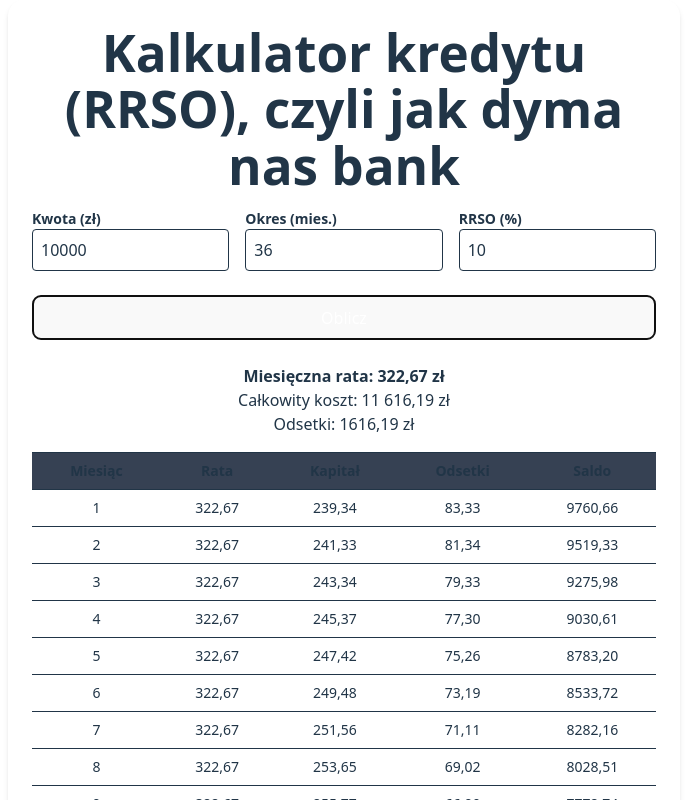
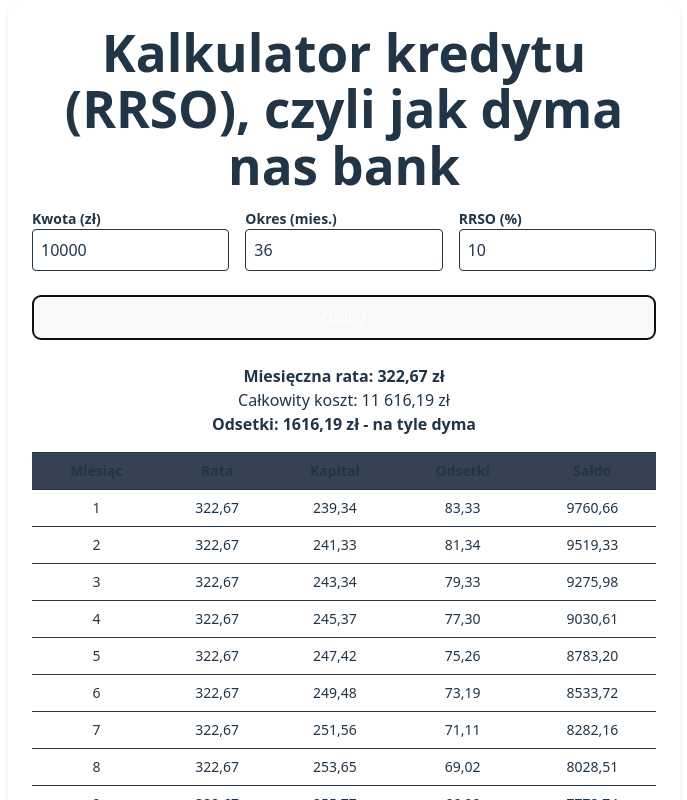
Before and after one commit to cronazerg/rrso-calculator, a React (Vite) app: page / in a window 1280 px wide. Both pictures are taken after a click on the button "Oblicz". Shown: the top 800 px of the page, without its empty margins (296-983 px from the left). Built offline with nearby package versions, Linux system fonts and the light colour scheme.

Commit message:
Refactor state initialization and input handling; enhance total interest display

```diff
--- a/src/App.tsx
+++ b/src/App.tsx
@@ -1,9 +1,11 @@
 import { useState } from 'react';
 
 export default function CreditCalculator() {
-  const [amount, setAmount] = useState(10000);
-  const [months, setMonths] = useState(36);
-  const [rrso, setRrso] = useState(10);
+  const [amount, setAmount] = useState<string | number>(10000);
+  const [months, setMonths] = useState<string | number>(36);
+  const [rrso, setRrso] = useState<string | number>(10);
+  const [totalPaid, setTotalPaid] = useState(0);
+  const [totalInterest, setTotalInterest] = useState(0);
   const [schedule, setSchedule] = useState<
     {
       month: number;
@@ -21,7 +23,7 @@ export default function CreditCalculator() {
     });
   };
 
-  const calculate = () => {
+  const calculate = async () => {
     const convertedAmount = amount.toString();
     const convertedMonths = months.toString();
     const convertedRrso = rrso.toString();
@@ -31,7 +33,6 @@ export default function CreditCalculator() {
 
     if (!principal || !rate || !n) return;
 
-    // wzór na ratę annuitetową
     const monthlyPayment =
       (principal * rate * Math.pow(1 + rate, n)) / (Math.pow(1 + rate, n) - 1);
 
@@ -52,10 +53,15 @@ export default function CreditCalculator() {
     }
 
     setSchedule(scheduleData);
+
+    if (scheduleData.length > 0) {
+      const totalPaid = scheduleData.reduce((sum, r) => sum + r.payment, 0);
+      const totalInterest = totalPaid - Number(amount);
+
+      setTotalPaid(totalPaid);
+      setTotalInterest(totalInterest);
+    }
   };
-
-  const totalPaid = schedule.reduce((sum, r) => sum + r.payment, 0);
-  const totalInterest = totalPaid - amount;
 
   return (
     <div className="flex justify-center w-dvw">
@@ -70,7 +76,7 @@ export default function CreditCalculator() {
               type="number"
               className="border p-2 rounded w-full"
               value={amount}
-              onChange={(e) => setAmount(Number(e.target.value))}
+              onChange={(e) => setAmount(String(e.target.value))}
             />
           </div>
           <div>
@@ -79,7 +85,7 @@ export default function CreditCalculator() {
               type="number"
               className="border p-2 rounded w-full"
               value={months}
-              onChange={(e) => setMonths(Number(e.target.value))}
+              onChange={(e) => setMonths(String(e.target.value))}
             />
           </div>
           <div>
@@ -88,7 +94,7 @@ export default function CreditCalculator() {
               type="number"
               className="border p-2 rounded w-full"
               value={rrso}
-              onChange={(e) => setRrso(Number(e.target.value))}
+              onChange={(e) => setRrso(String(e.target.value))}
             />
           </div>
         </div>
@@ -107,7 +113,7 @@ export default function CreditCalculator() {
                 Miesięczna rata: {formatNumber(schedule[0].payment)} zł
               </p>
               <p>Całkowity koszt: {formatNumber(totalPaid)} zł</p>
-              <p>Odsetki: {formatNumber(totalInterest)} zł</p>
+              <b>Odsetki: {formatNumber(totalInterest)} zł - na tyle dyma</b>
             </div>
 
             <table className="w-full text-sm border-t">
```
